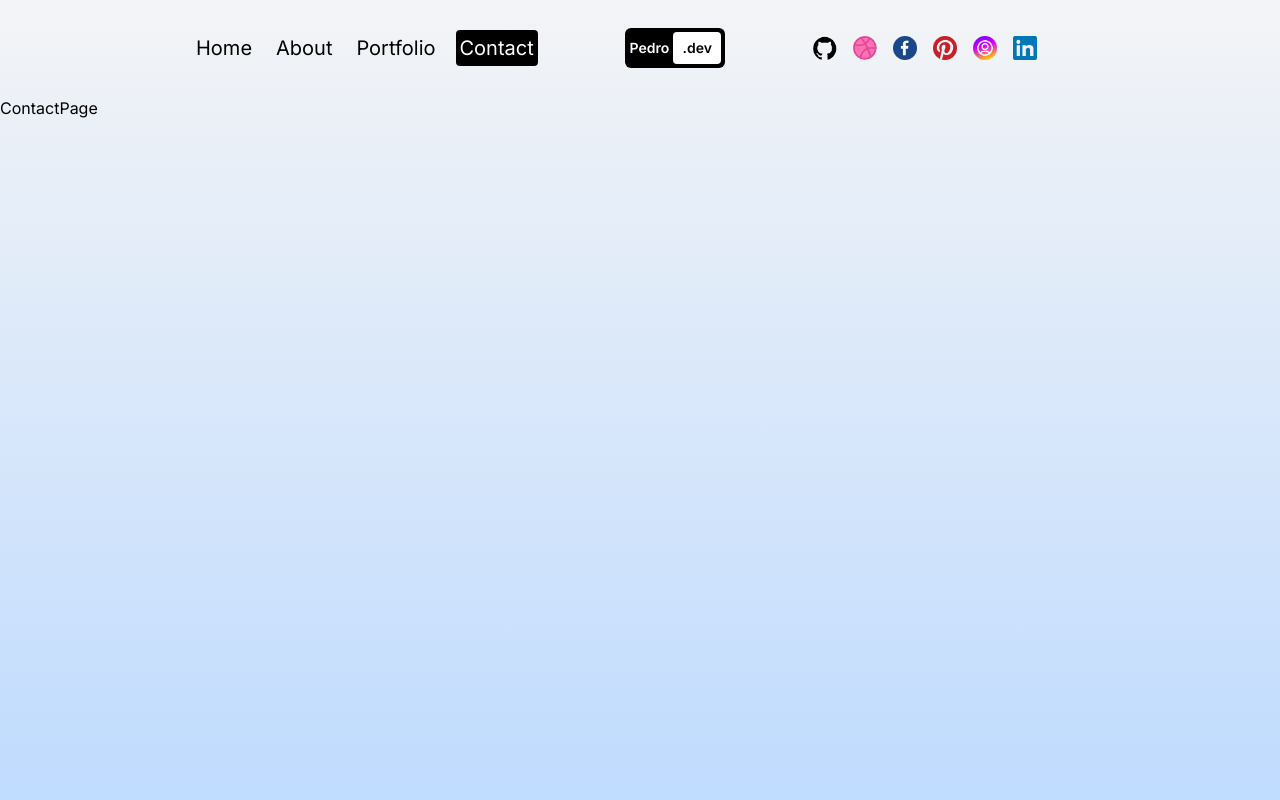
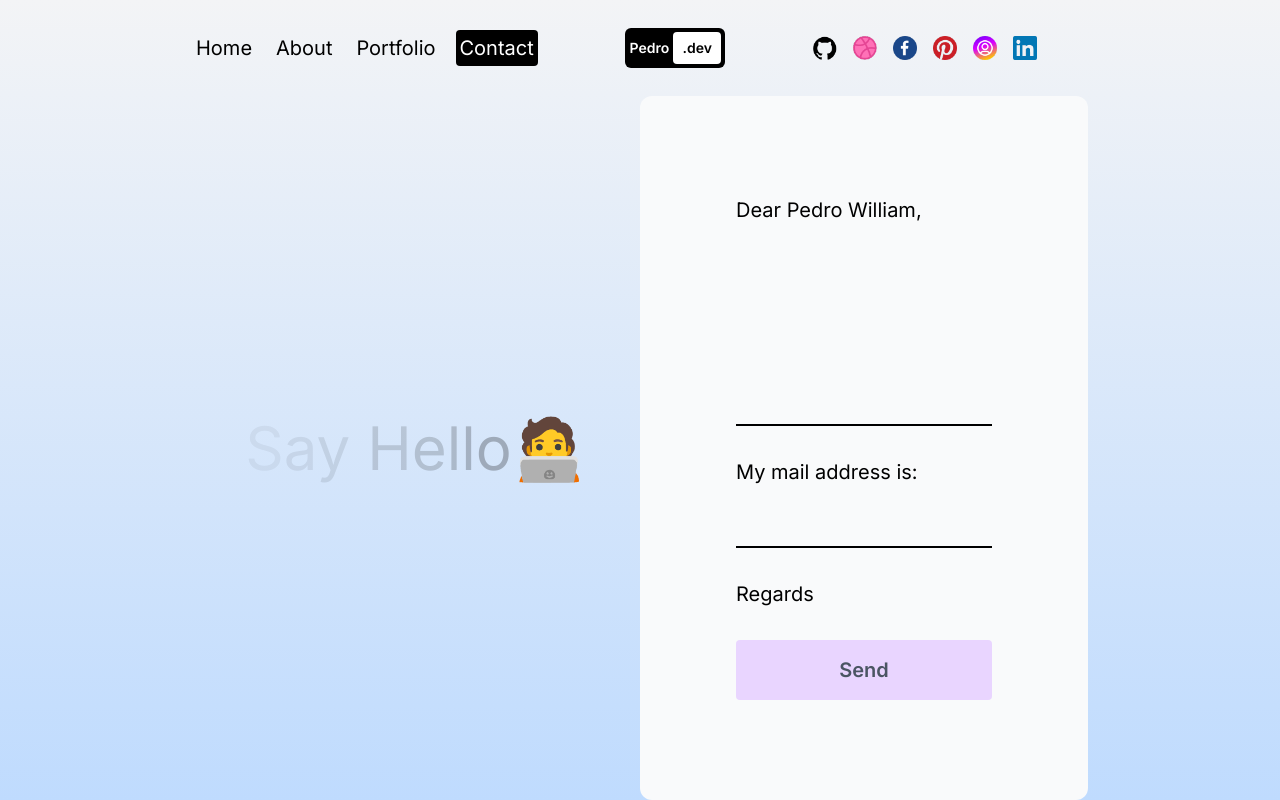
Before and after one commit to pedrowilliamsantos/portfolionext, a Next.js app: page /contact in a window 1280 px wide. Built offline with nearby package versions, Linux system fonts and the light colour scheme.

Commit message:
add emailjs in contact page

```diff
--- a/package.json
+++ b/package.json
@@ -9,6 +9,7 @@
     "lint": "next lint"
   },
   "dependencies": {
+    "@emailjs/browser": "^4.3.3",
     "framer-motion": "^11.1.8",
     "next": "14.2.3",
     "react": "^18",
--- a/src/app/contact/page.jsx
+++ b/src/app/contact/page.jsx
@@ -1,13 +1,73 @@
 "use client"
 
 import { motion } from "framer-motion"
+import { useRef, useState } from "react"
+import emailjs from '@emailjs/browser';
 
 const ContactPage = () => {
-  return (
-    <motion.div className='h-full' initial={{ y: "-200vh" }} animate={{ y: "0%" }} transition={{ duration: 1 }}>
-      ContactPage
-    </motion.div>
-  )
+
+    const [success, setSuccess] = useState(false)
+    const [error, setError] = useState(false)
+    const text = "Say Hello"
+    const form = useRef();
+    const sendEmail = (e) => {
+        e.preventDefault();
+        setError(false)
+        setSuccess(false)
+        emailjs
+            .sendForm(
+                process.env.NEXT_PUBLIC_SERVICE_ID,
+                process.env.NEXT_PUBLIC_TEMPLATE_ID,
+                form.current,
+                process.env.NEXT_PUBLIC_PUCLIC_KEY
+            )
+            .then(
+                (result) => {
+                   setSuccess(true);
+                   form.current.reset()
+                },
+                (error) => {
+                    setError(true)
+                },
+            );
+    };
+
+    return (
+        <motion.div className='h-full' initial={{ y: "-200vh" }} animate={{ y: "0%" }} transition={{ duration: 1 }}>
+            <div className="h-full flex flex-col lg:flex-row px-4 sm:px-8 md:px-12 lg:px-20 xl:px-48">
+                {/* TEXT CONTAINER  */}
+                <div className="h-1/2 lg:h-full lg:w-1/2 flex items-center justify-center text-6xl">
+                    <motion.div>
+                        {text.split("").map((letter, index) => (
+                            <motion.span
+                                key={index}
+                                initial={{ opacity: 1 }}
+                                animate={{ opacity: 0 }}
+                                transition={{
+                                    duration: 3,
+                                    repeat: Infinity,
+                                    delay: index * 0.1
+                                }}>
+                                {letter}
+                            </motion.span>
+                        ))}
+                        🧑‍💻
+                    </motion.div>
+                </div>
+                {/* FORM CONTAINER  */}
+                <form onSubmit={sendEmail} ref={form} className="h-1/2 lg:h-full lg:w-1/2 bg-gray-50 rounded-xl text-xl flex flex-col gap-8 justify-center p-24">
+                    <span>Dear Pedro William, </span>
+                    <textarea name="user_message" rows={6} className="bg-transparent border-b-2 border-b-black outline-none resize-none" />
+                    <span>My mail address is:</span>
+                    <input name="user_email" type="text" className="bg-transparent border-b-2 border-b-black outline-none" />
+                    <span>Regards</span>
+                    <button className="bg-purple-200 rounded font-semibold text-gray-600 p-4">Send</button>
+                    {success && <span className="text-green-600 font-semibold">Your message has been successfully!</span>}
+                    {error && <span className="text-red-600 font-semibold" >Something went wrong!</span>}
+                </form>
+            </div>
+        </motion.div>
+    )
 }
 
 export default ContactPage
```
Also changed, not shown: 2 other files (tests, documents, lock files or other folders).
